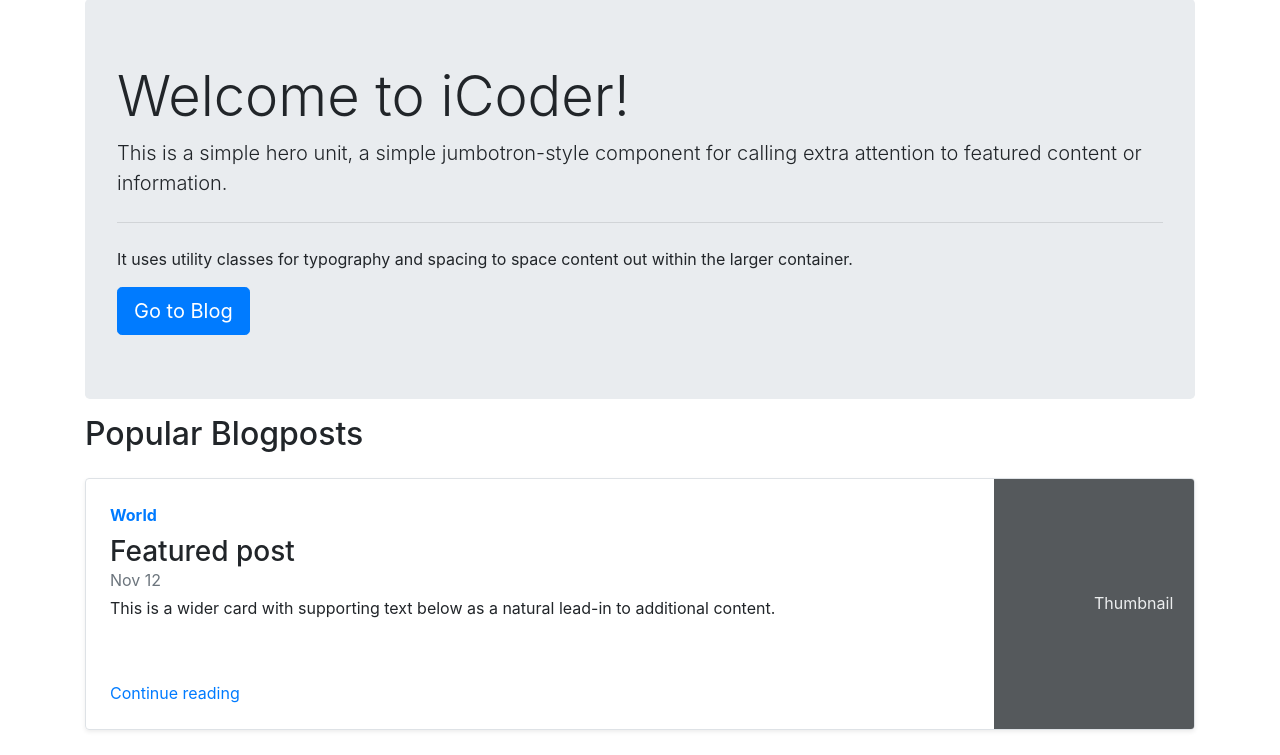
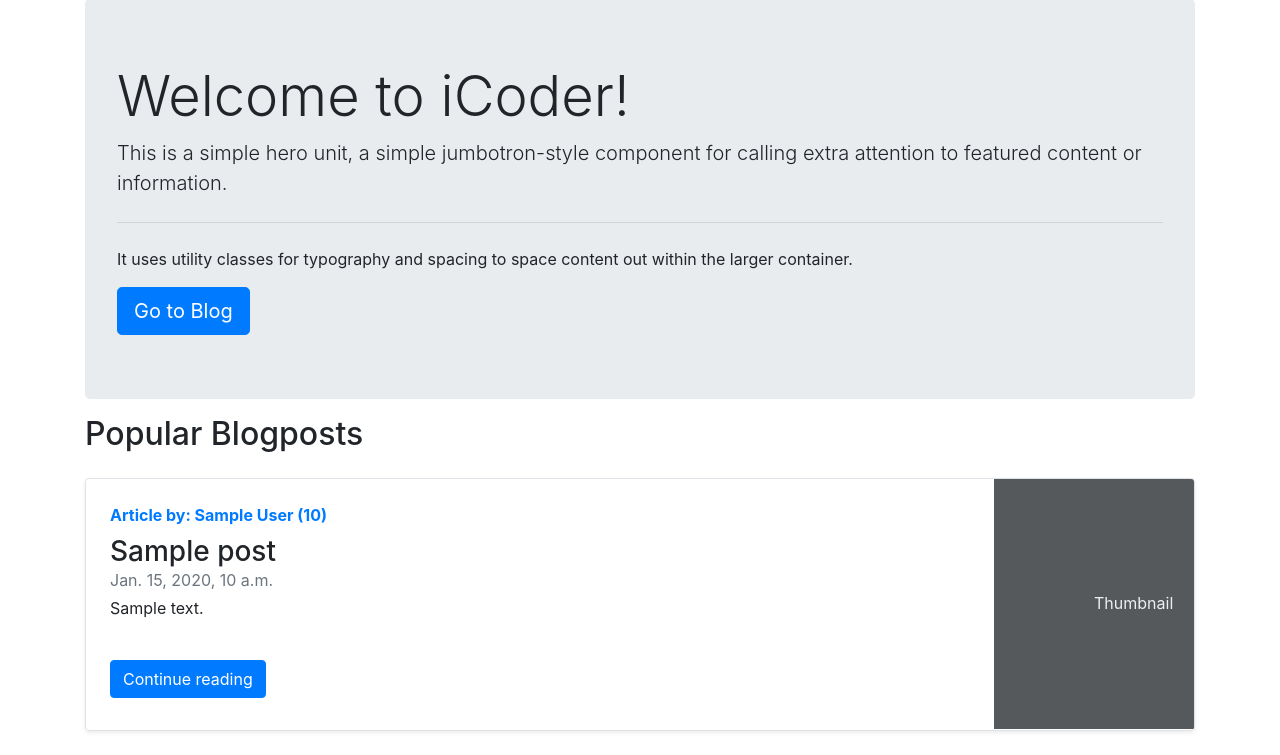
Before and after one commit to AbhinayS7/P3_django_2019_course, a Django app: template iCoder/templates/home/home.html in a window 1280 px wide. Shown: the part 73-828 px from the top of the page. Before the commit the page ends 804 px from the top, so only its background shows below. Run offline with Django 3.2, Linux system fonts and the light colour scheme; the template is opened without the code that fills it: most values are stand-ins (such as "Sample title", 1, 10 or a date in 2020); some libraries are stand-ins or nearby versions.

Commit message:
video 101 completed, added view_counts to blogPost and blogHome, also displaying the top 2 posts on home by view_counts

```diff
--- a/iCoder/blog/models.py
+++ b/iCoder/blog/models.py
@@ -10,6 +10,7 @@
     author=models.CharField(max_length=14)
     slug=models.CharField(max_length=130)
     timeStamp=models.DateTimeField(blank=True)
+    views= models.IntegerField(default=0)
     content=models.TextField()
 
     def __str__(self):
--- a/iCoder/blog/views.py
+++ b/iCoder/blog/views.py
@@ -11,6 +11,8 @@
 
 def blogPost(request, slug):
     post=Post.objects.filter(slug=slug).first()
+    post.views = post.views + 1
+    post.save()
     comments= BlogComment.objects.filter(post=post, parent=None)
     replies= BlogComment.objects.filter(post=post).exclude(parent=None)
     replyDict={}
--- a/iCoder/home/views.py
+++ b/iCoder/home/views.py
@@ -7,7 +7,9 @@
 
 # Create your views here.
 def home(request):
-    return render(request,'home/home.html')
+    # fetch display top 2 posts by views count
+    top_posts = Post.objects.order_by("-views")[:2]
+    return render(request,'home/home.html', { "top_posts":top_posts })
     # return HttpResponse('This is home ')
 
 def contact(request):
--- a/iCoder/templates/blog/blogHome.html
+++ b/iCoder/templates/blog/blogHome.html
@@ -8,7 +8,7 @@
     {% for post in allPosts  %}
     <div class="row no-gutters border rounded overflow-hidden flex-md-row mb-4 shadow-sm h-md-250 my-4 position-relative">
         <div class="col p-4 d-flex flex-column position-static">
-            <strong class="d-inline-block mb-2 text-primary">Article by: {{post.author}}</strong>
+            <strong class="d-inline-block mb-2 text-primary">Article by: {{post.author}} ({{post.views}})</strong>
             <h3 class="mb-0">{{post.title}}</h3>
             <div class="mb-1 text-muted">{{post.datetime}}</div>
             <p class="card-text mb-auto"><p class="preview">{{post.content|safe | truncatechars:500}}</p></p>
--- a/iCoder/templates/blog/blogPost.html
+++ b/iCoder/templates/blog/blogPost.html
@@ -7,7 +7,7 @@
 <div class="container my-3">
     <div class="blog-post">
         <h2 class="blog-post-title">{{post.title}}</h2>
-        <p class="blog-post-meta">{{post.timeStamp}} by <a href="#">{{post.author}}</a></p>
+        <p class="blog-post-meta">{{post.timeStamp}} by <a href="#">{{post.author}} </a> (<span > {{post.views}} views</span>)</p>
         <p>{{post.content|safe}}</p>
         <hr>
     </div>
--- a/iCoder/templates/home/home.html
+++ b/iCoder/templates/home/home.html
@@ -16,24 +16,25 @@
 
 <div class="container">
     <h2>Popular Blogposts</h2>
-    <div
-        class="row no-gutters border rounded overflow-hidden flex-md-row mb-4 shadow-sm h-md-250 my-4 position-relative">
+    {% for post in top_posts  %}
+    <div class="row no-gutters border rounded overflow-hidden flex-md-row mb-4 shadow-sm h-md-250 my-4 position-relative">
         <div class="col p-4 d-flex flex-column position-static">
-            <strong class="d-inline-block mb-2 text-primary">World</strong>
-            <h3 class="mb-0">Featured post</h3>
-            <div class="mb-1 text-muted">Nov 12</div>
-            <p class="card-text mb-auto">This is a wider card with supporting text below as a natural lead-in to
-                additional content.</p>
-            <a href="#" class="stretched-link">Continue reading</a>
+            <strong class="d-inline-block mb-2 text-primary">Article by: {{post.author}} ({{post.views}})</strong>
+            <h3 class="mb-0">{{post.title}}</h3>
+            <div class="mb-1 text-muted">{{post.datetime}}</div>
+            <p class="card-text mb-auto"><p class="preview">{{post.content|safe | truncatechars:500}}</p></p>
+            <div class="my-2">
+            	<a href="/blog/{{post.slug}}" role="button" class="btn btn-primary">Continue reading</a>
+            </div>
+
         </div>
         <div class="col-auto d-none d-lg-block">
-            <svg class="bd-placeholder-img" width="200" height="250" xmlns="http://www.w3.org/2000/svg"
-                preserveAspectRatio="xMidYMid slice" focusable="false" role="img" aria-label="Placeholder: Thumbnail">
+            <svg class="bd-placeholder-img" width="200" height="250" xmlns="http://www.w3.org/2000/svg" preserveAspectRatio="xMidYMid slice" focusable="false" role="img" aria-label="Placeholder: Thumbnail">
                 <title>Placeholder</title>
-                <rect width="100%" height="100%" fill="#55595c"></rect><text x="50%" y="50%" fill="#eceeef"
-                    dy=".3em">Thumbnail</text>
+                <rect width="100%" height="100%" fill="#55595c"></rect><text x="50%" y="50%" fill="#eceeef" dy=".3em">Thumbnail</text>
             </svg>
         </div>
     </div>
+    {% endfor %}
 </div>
 {% endblock %}
```
Also changed, not shown: iCoder/blog/migrations/0003_post_views.py (added), iCoder/db.sqlite3.
